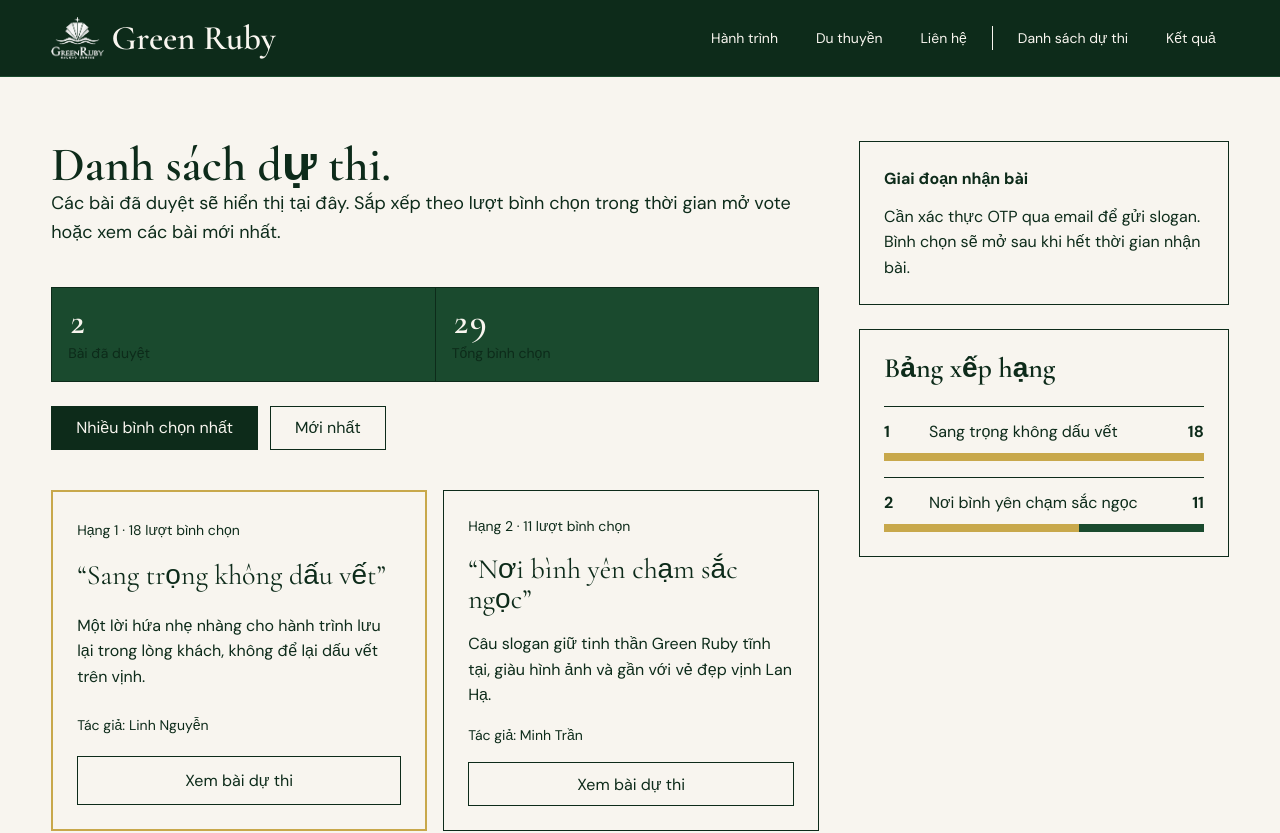
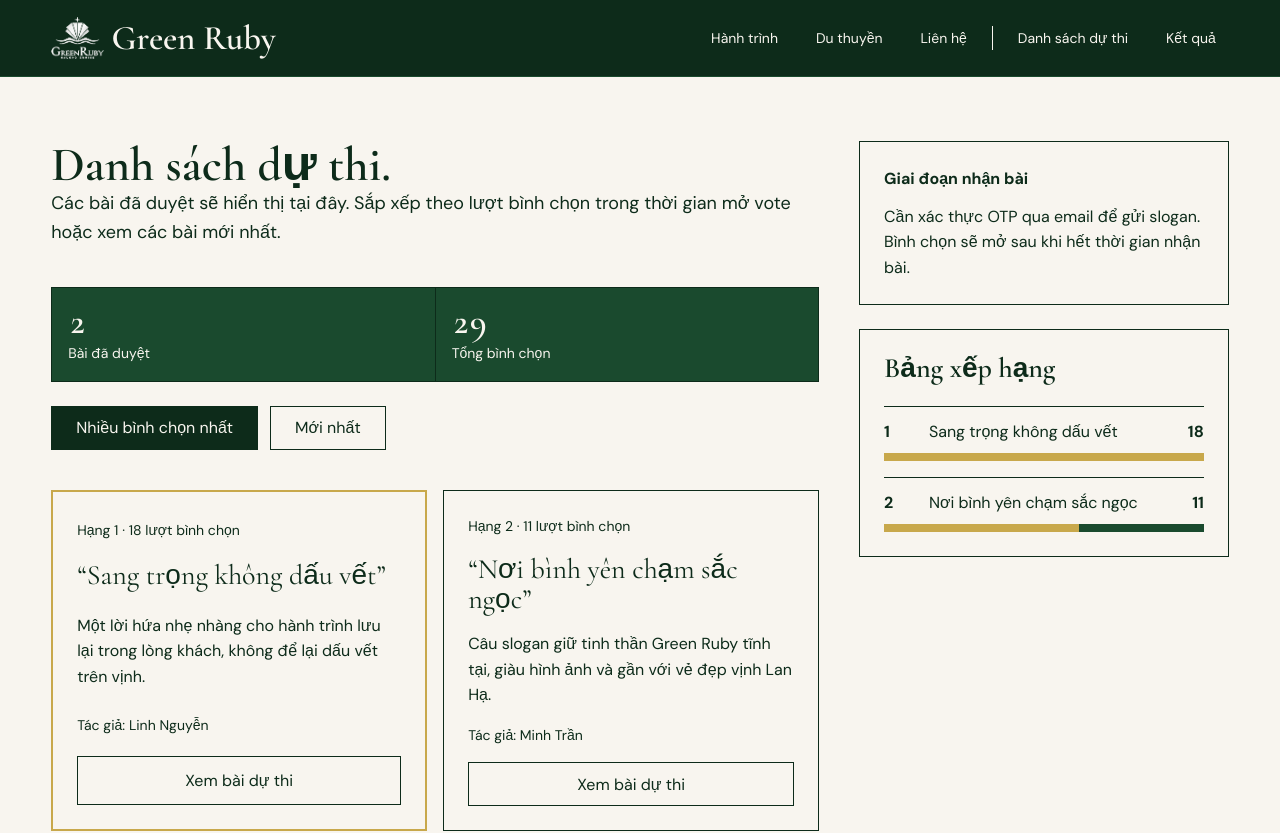
Before and after one commit to luis-pham/slogan, a Next.js app: page /slogan/wall in a window 1280 px wide. Shown: the top 833 px of the page. Built offline with nearby package versions, Linux system fonts and the light colour scheme; no server answers.

Commit message:
Set wall stat labels white

```diff
--- a/app/globals.css
+++ b/app/globals.css
@@ -808,6 +808,10 @@ textarea.field-control {
   color: var(--color-cream);
 }
 
+.wall-layout .stats-row .stat-label {
+  color: var(--color-cream);
+}
+
 .wall-layout {
   display: grid;
   gap: var(--space-xl);
```
